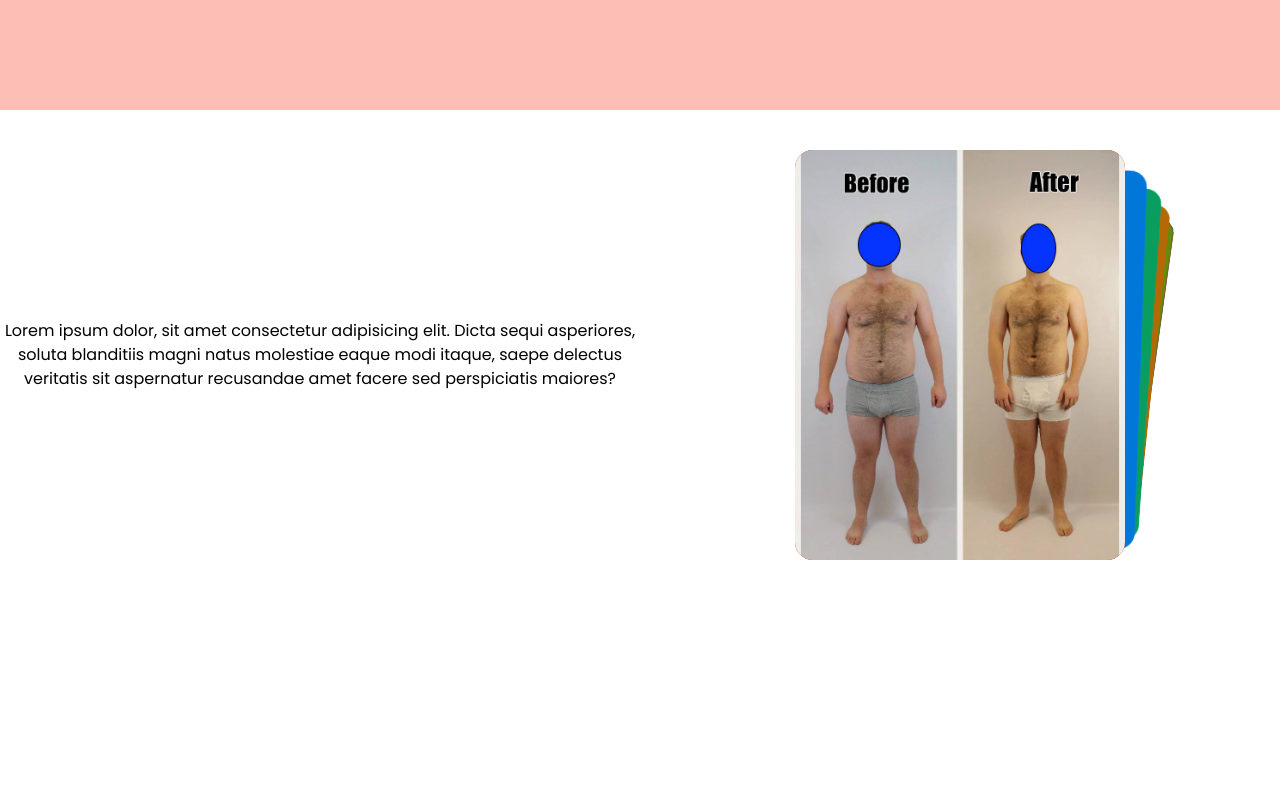
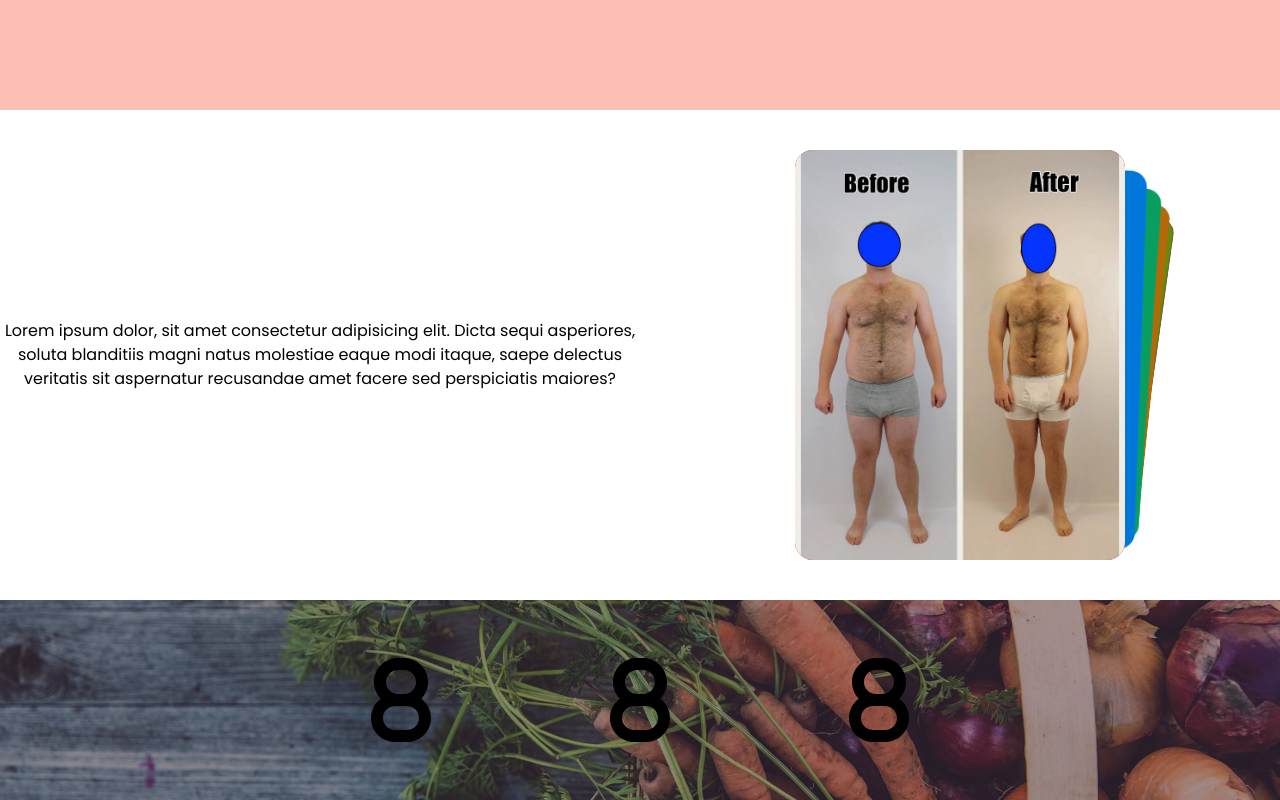
Before and after one commit to FilipKaczmarek/DietitianPortfolio-Karolina, a React (Create React App) app: page / in a window 1280 px wide. Shown: the part 2052-2852 px from the top of the page. Before the commit the page ends 2652 px from the top, so only its background shows below. Built offline with nearby package versions, Linux system fonts and the light colour scheme.

Commit message:
WIP styling Footer

```diff
--- a/src/App.js
+++ b/src/App.js
@@ -1,8 +1,9 @@
 import React from "react";
 import { BrowserRouter as Router, Routes, Route } from "react-router-dom";
 
-import Navigation from "./Sections/Navigation/Navigation";
+import Navigation from "./Sections/Navigation/Navigation.jsx";
 import Hero from './Sections/Hero/Hero.jsx'
+import Footer from "./Sections/Footer/Footer.jsx";
 
 function App() {
   return (
@@ -15,6 +16,7 @@ function App() {
             <Route path="/about" component={""} /> */}
           </Routes>
         </main>
+        <Footer />
       </Router>
   );
 }
--- /dev/null
+++ b/src/Sections/Footer/Footer.css
@@ -0,0 +1,6 @@
+.footerContentBox {
+    position: absolute;
+    top: 50%;
+    left: 50%;
+    transform: translate(-50%, -50%);
+}
--- /dev/null
+++ b/src/Sections/Footer/Footer.jsx
@@ -0,0 +1,35 @@
+import React from "react";
+import PropTypes from "prop-types";
+
+import { FontAwesomeIcon } from "@fortawesome/react-fontawesome";
+import { fa8 } from "@fortawesome/free-solid-svg-icons";
+
+import './Footer.css'
+
+export const Footer = () => {
+  return (
+    <div className="w-screen h-[200px] relative">
+      <img
+        className="w-screen h-[200px] absolute inset-0 object-cover"
+        src="./images/footer.jpg"
+        alt=""
+      />
+      <div className="w-screen h-[200px] bg-[#0000005e] absolute inset-0"></div>
+      <div className="footerContentBox w-[70%] h-[200px] z-40 flex justify-evenly items-center">
+        <a href="/">
+          <FontAwesomeIcon icon={fa8} className={"text-8xl"} />
+        </a>
+        <a href="/">
+          <FontAwesomeIcon icon={fa8} className={"text-8xl"} />
+        </a>
+        <a href="/">
+          <FontAwesomeIcon icon={fa8} className={"text-8xl"} />
+        </a>
+      </div>
+    </div>
+  );
+};
+
+Footer.propTypes = {};
+
+export default Footer;
```
Also changed, not shown: public/images/footer.jpg (added).
